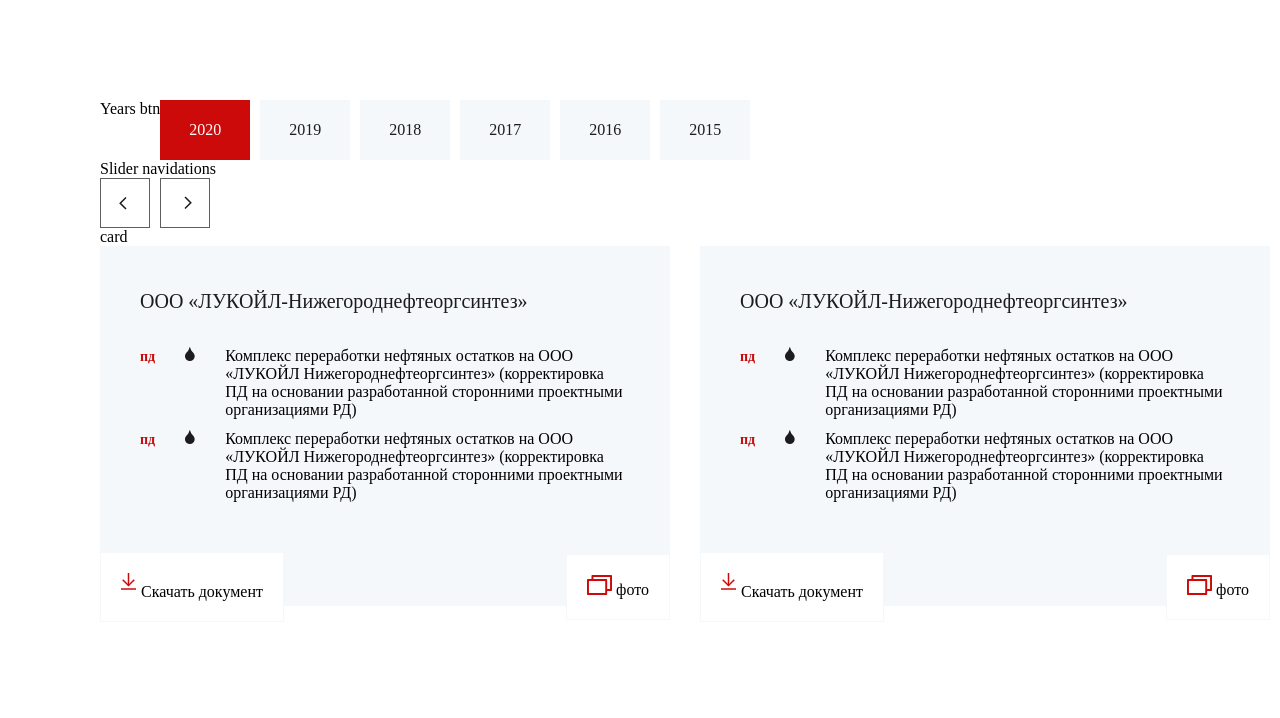
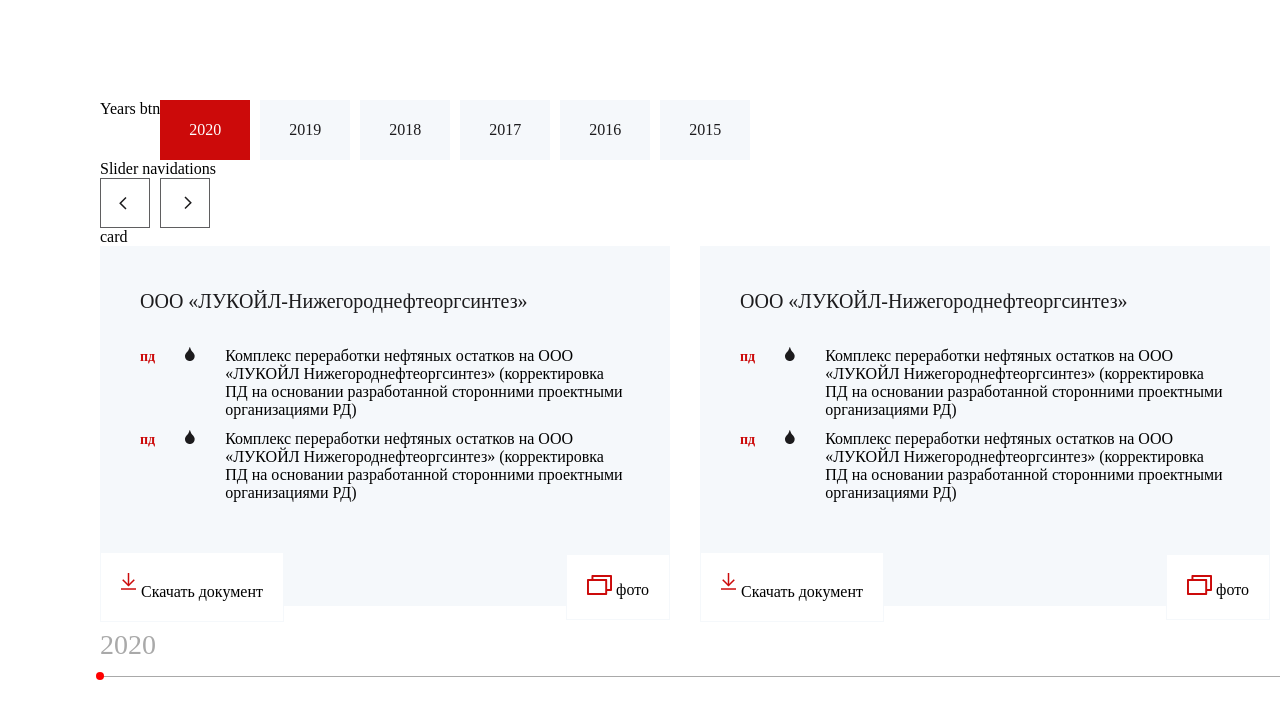
Before and after one commit to IlyaMBondarev/horizontal-slider, a plain HTML site: page index.html in a window 1280 px wide. Shown: the top 718 px of the page. Drawn offline with Linux system fonts and the light colour scheme.

Commit message:
Add files via upload

```diff
--- a/horizontal-sliders.css
+++ b/horizontal-sliders.css
@@ -1,4 +1,4 @@
-body {
+html {
   overflow-x: hidden;
 }
 
@@ -8,10 +8,38 @@ body {
 
 .project_card_containers {
   transition: margin-left 0.6s ease-in-out;
+  -ms-overflow-style: none;
+}
+.project_card_containers::-webkit-scrollbar {
+  width: 0;
 }
 
 .project_card_items {
   min-width: 570px;
 }
 
+.slider_for_cards_current_year {
+  margin-top: 23px;
+  font-size: 28px;
+  color: darkgrey;
+}
+
+.slider_for_cards_horizontal_scrollbar {
+  position: relative;
+  margin-top: 15px;
+  height: 1px;
+  background-color: darkgrey;
+}
+
+.slider_for_cards_horizontal_scrollthumb {
+  position: absolute;
+  height: 8px;
+  width: 8px;
+  border-radius: 50%;
+  transition: left 0.6s ease-in-out;
+  background-color: red;
+  top: -4px;
+  left: -4px;
+}
+
 /*# sourceMappingURL=horizontal-sliders.css.map */
--- a/index.html
+++ b/index.html
@@ -735,6 +735,10 @@
                 </div>
             </div>
         </div>
+        <p class="slider_for_cards_current_year"></p>
+        <div class="slider_for_cards_horizontal_scrollbar">
+            <div class="slider_for_cards_horizontal_scrollthumb"></div>
+        </div>
     </div>
     <script src="slider.js"></script>
 </body>
--- a/slider.js
+++ b/slider.js
@@ -12,7 +12,13 @@ slidersForCards.forEach(slider => {
     let yearsBtns = slider.querySelectorAll('.link_years');
     let indexOfBeginOfCardsEachYear = [];
     let years = [];
+    let currentYear = slider.querySelector('.slider_for_cards_current_year');
+    let horizontalScrollBar = slider.querySelector('.slider_for_cards_horizontal_scrollbar');
+    let horizontalScrollThumb = slider.querySelector('.slider_for_cards_horizontal_scrollthumb');
+    horizontalScrollBar.style.minWidth = `${visibleWidthOfSlider}px`;
+    horizontalScrollThumb.style.left = `${marginLeftOfSlider * visibleWidthOfSlider / (cards.length * 600 - visibleWidthOfSlider + 100) - 4}px`;
     yearsBtns.forEach(btn => years.push(btn.textContent));
+    currentYear.textContent = `${yearsBtns[indexOfActiveYear].textContent}`;
     let j = 0;
     for (let i = 0; i < cards.length; i++) {
         if (cards[i].dataset.year === years[j]) {
@@ -32,9 +38,11 @@ slidersForCards.forEach(slider => {
                     indexOfLeftSlide = cards.length - rightBorderOfSlider - 1;
                 }
                 cardsContainer.style.marginLeft = `${-marginLeftOfSlider}px`;
+                horizontalScrollThumb.style.left = `${marginLeftOfSlider * visibleWidthOfSlider / (cards.length * 600 - visibleWidthOfSlider + 100) - 4}px`;
                 yearsBtns[i].classList.add('active_years');
                 yearsBtns[indexOfActiveYear].classList.remove('active_years');
                 indexOfActiveYear = i;
+                currentYear.textContent = `${yearsBtns[indexOfActiveYear].textContent}`;
                 if (indexOfActiveYear === 0) {
                     arrowLeft.classList.add('swiper-button-disabled');
                 } else {
@@ -57,12 +65,14 @@ slidersForCards.forEach(slider => {
                 marginLeftOfSlider = cards.length * 600 - visibleWidthOfSlider + 100;
             }
             cardsContainer.style.marginLeft = `${-marginLeftOfSlider}px`;
+            horizontalScrollThumb.style.left = `${marginLeftOfSlider * visibleWidthOfSlider / (cards.length * 600 - visibleWidthOfSlider + 100) - 4}px`;
             if (arrowRight.classList.contains('swiper-button-disabled')) {
                 arrowRight.classList.remove('swiper-button-disabled');
             }
             if (marginLeftOfSlider + visibleWidthOfSlider - 80 < indexOfBeginOfCardsEachYear[indexOfActiveYear] * 600) {
                 yearsBtns[indexOfActiveYear].classList.remove('active_years');
                 indexOfActiveYear--;
+                currentYear.textContent = `${yearsBtns[indexOfActiveYear].textContent}`;
                 yearsBtns[indexOfActiveYear].classList.add('active_years');
             }
         }
@@ -78,12 +88,14 @@ slidersForCards.forEach(slider => {
                 marginLeftOfSlider = cards.length * 600 - visibleWidthOfSlider + 100;
             }
             cardsContainer.style.marginLeft = `${-marginLeftOfSlider}px`;
+            horizontalScrollThumb.style.left = `${marginLeftOfSlider * visibleWidthOfSlider / (cards.length * 600 - visibleWidthOfSlider + 100) - 4}px`;
             if (arrowLeft.classList.contains('swiper-button-disabled')) {
                 arrowLeft.classList.remove('swiper-button-disabled');
             }
             if (marginLeftOfSlider + visibleWidthOfSlider - 100 > indexOfBeginOfCardsEachYear[indexOfActiveYear + 1] * 600) {
                 yearsBtns[indexOfActiveYear].classList.remove('active_years');
                 indexOfActiveYear++;
+                currentYear.textContent = `${yearsBtns[indexOfActiveYear].textContent}`;
                 yearsBtns[indexOfActiveYear].classList.add('active_years');
             }
         }
@@ -98,12 +110,14 @@ slidersForCards.forEach(slider => {
                 marginLeftOfSlider = cards.length * 600 - visibleWidthOfSlider + 100;
             }
             cardsContainer.style.marginLeft = `${-marginLeftOfSlider}px`;
+            horizontalScrollThumb.style.left = `${marginLeftOfSlider * visibleWidthOfSlider / (cards.length * 600 - visibleWidthOfSlider + 100) - 4}px`;
             if (arrowRight.classList.contains('swiper-button-disabled')) {
                 arrowRight.classList.remove('swiper-button-disabled');
             }
             if (marginLeftOfSlider + visibleWidthOfSlider - 80 < indexOfBeginOfCardsEachYear[indexOfActiveYear] * 600) {
                 yearsBtns[indexOfActiveYear].classList.remove('active_years');
                 indexOfActiveYear--;
+                currentYear.textContent = `${yearsBtns[indexOfActiveYear].textContent}`;
                 yearsBtns[indexOfActiveYear].classList.add('active_years');
             }
             if (indexOfLeftSlide === 0) {
@@ -116,12 +130,14 @@ slidersForCards.forEach(slider => {
                 marginLeftOfSlider = cards.length * 600 - visibleWidthOfSlider + 100;
             }
             cardsContainer.style.marginLeft = `${-marginLeftOfSlider}px`;
+            horizontalScrollThumb.style.left = `${marginLeftOfSlider * visibleWidthOfSlider / (cards.length * 600 - visibleWidthOfSlider + 100) - 4}px`;
             if (arrowLeft.classList.contains('swiper-button-disabled')) {
                 arrowLeft.classList.remove('swiper-button-disabled');
             }
             if (marginLeftOfSlider + visibleWidthOfSlider - 100 > indexOfBeginOfCardsEachYear[indexOfActiveYear + 1] * 600) {
                 yearsBtns[indexOfActiveYear].classList.remove('active_years');
                 indexOfActiveYear++;
+                currentYear.textContent = `${yearsBtns[indexOfActiveYear].textContent}`;
                 yearsBtns[indexOfActiveYear].classList.add('active_years');
             }
             if (indexOfLeftSlide >= cards.length - rightBorderOfSlider) {
```
